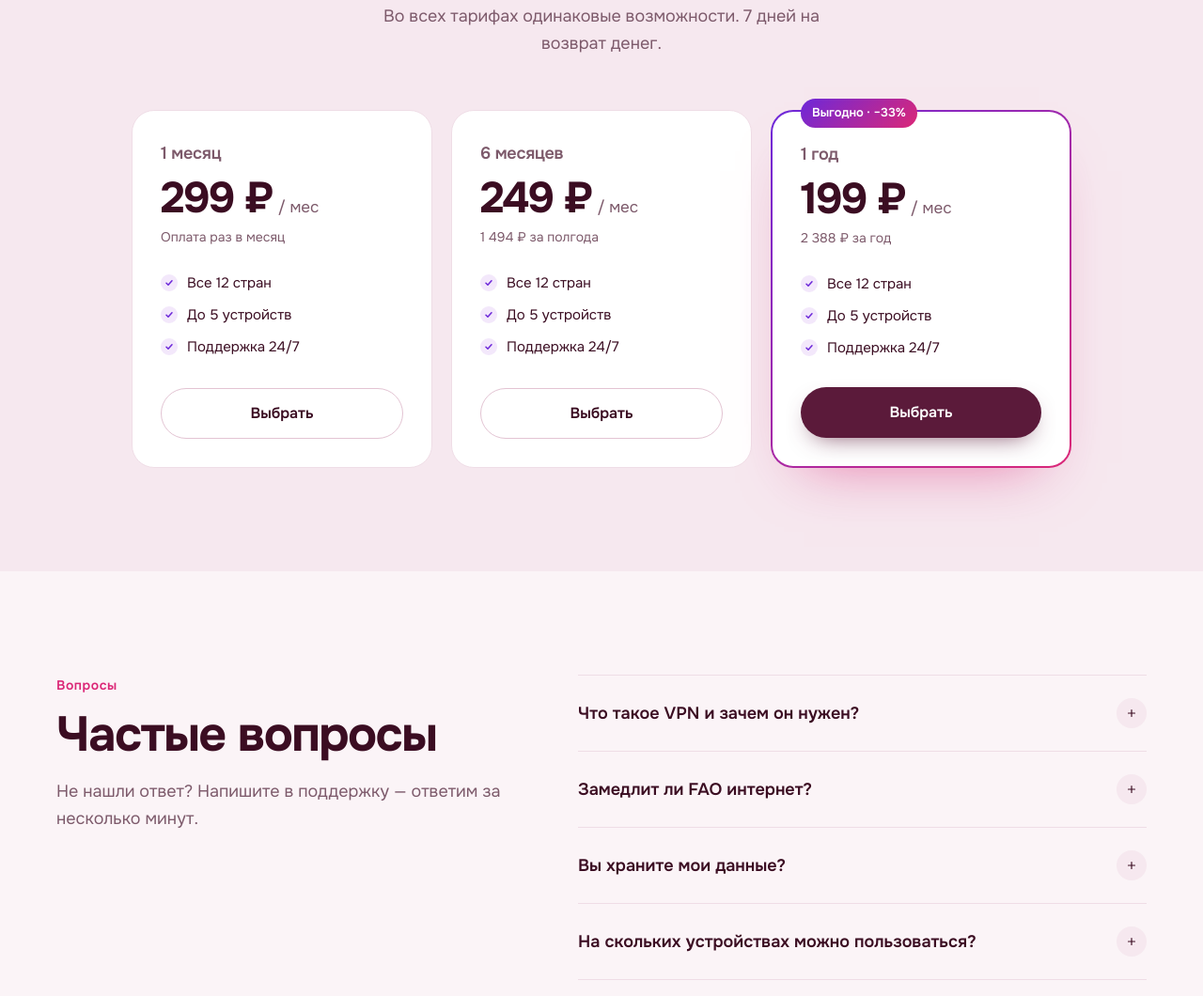
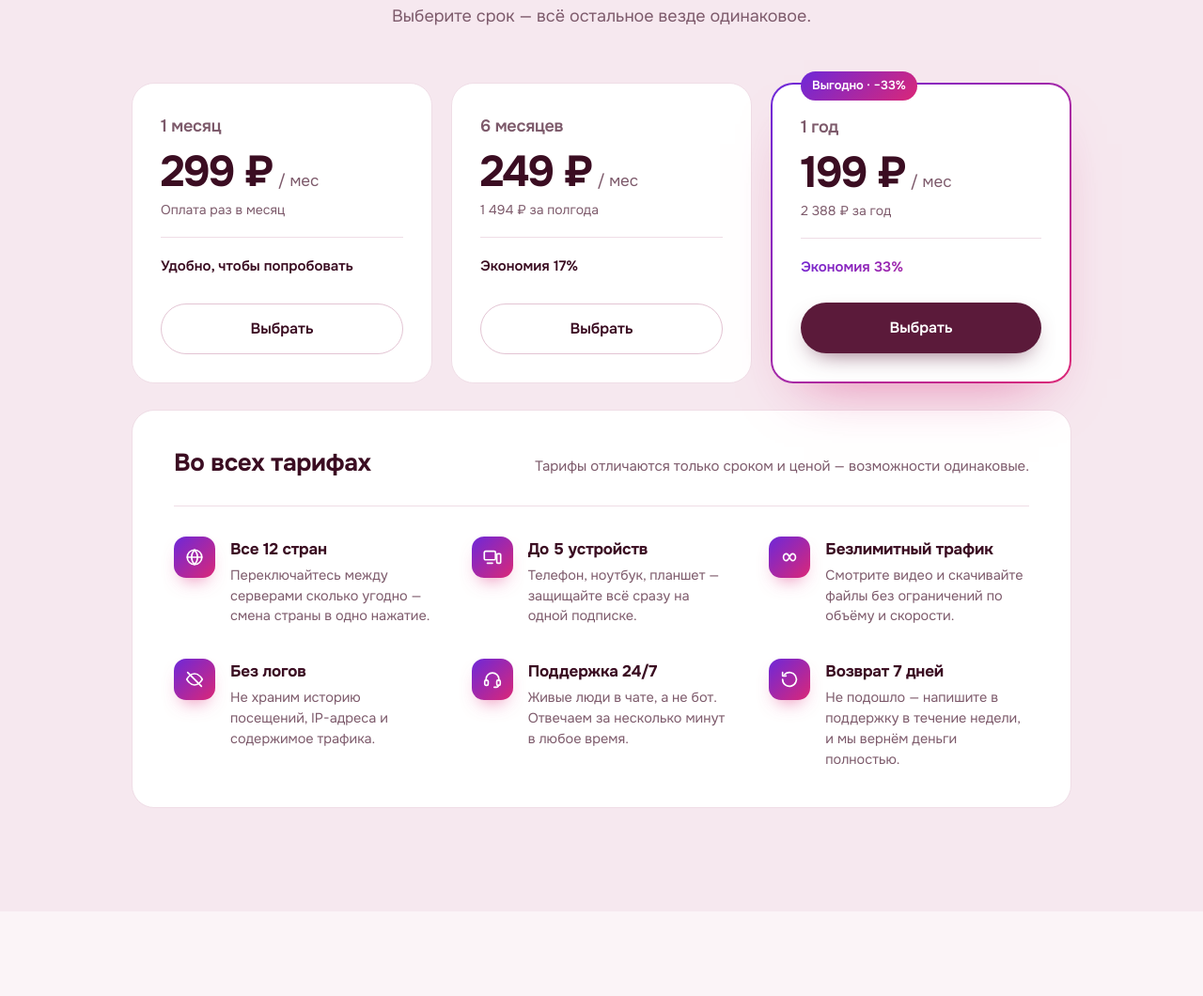
Before and after one commit to egor4dkorobov-cmd/fedonko, a plain HTML site: page fao/index.html in a window 1280 px wide. Shown: the part 2890-3950 px from the top of the page at 94% size. Drawn offline with Linux system fonts and the light colour scheme.

Commit message:
FAO: короткие карточки тарифов и общий блок «Во всех тарифах»
Co-Authored-By: Claude Opus 5.5 <noreply@anthropic.com>
Claude-Session: https://claude.ai/code/session_012ffBYaRAa9JfJ9Po7uTK57

```diff
--- a/fao/index.html
+++ b/fao/index.html
@@ -8,7 +8,7 @@
 <link rel="preconnect" href="https://fonts.googleapis.com">
 <link rel="preconnect" href="https://fonts.gstatic.com" crossorigin>
 <link href="https://fonts.googleapis.com/css2?family=Onest:wght@400;500;600;700&display=swap" rel="stylesheet">
-<link rel="stylesheet" href="style.css?v=202611151026">
+<link rel="stylesheet" href="style.css?v=202611151033">
 </head>
 <body>
 
@@ -164,25 +164,21 @@
     <div class="section-head center reveal">
       <p class="eyebrow">Тарифы</p>
       <h2>Чем дольше — тем выгоднее</h2>
-      <p class="lead">Во всех тарифах одинаковые возможности. 7 дней на возврат денег.</p>
+      <p class="lead">Выберите срок — всё остальное везде одинаковое.</p>
     </div>
     <div class="plans">
       <article class="plan reveal">
         <h3>1 месяц</h3>
         <p class="price"><b>299 ₽</b><span>/ мес</span></p>
         <p class="plan-note">Оплата раз в месяц</p>
-        <ul class="plan-list">
-          <li>Все 12 стран</li><li>До 5 устройств</li><li>Поддержка 24/7</li>
-        </ul>
+        <p class="plan-tag">Удобно, чтобы попробовать</p>
         <button type="button" class="btn btn-ghost btn-block">Выбрать</button>
       </article>
       <article class="plan reveal">
         <h3>6 месяцев</h3>
         <p class="price"><b>249 ₽</b><span>/ мес</span></p>
         <p class="plan-note">1 494 ₽ за полгода</p>
-        <ul class="plan-list">
-          <li>Все 12 стран</li><li>До 5 устройств</li><li>Поддержка 24/7</li>
-        </ul>
+        <p class="plan-tag">Экономия 17%</p>
         <button type="button" class="btn btn-ghost btn-block">Выбрать</button>
       </article>
       <article class="plan plan-best reveal">
@@ -190,11 +186,24 @@
         <h3>1 год</h3>
         <p class="price"><b>199 ₽</b><span>/ мес</span></p>
         <p class="plan-note">2 388 ₽ за год</p>
-        <ul class="plan-list">
-          <li>Все 12 стран</li><li>До 5 устройств</li><li>Поддержка 24/7</li>
-        </ul>
+        <p class="plan-tag">Экономия 33%</p>
         <button type="button" class="btn btn-accent btn-block">Выбрать</button>
       </article>
+    </div>
+    <!-- что входит в любой тариф -->
+    <div class="included reveal">
+      <div class="included-head">
+        <h3>Во всех тарифах</h3>
+        <p>Тарифы отличаются только сроком и ценой — возможности одинаковые.</p>
+      </div>
+      <ul class="included-list">
+        <li><span class="icon"><svg viewBox="0 0 24 24"><circle cx="12" cy="12" r="8.5"/><path d="M3.5 12h17M12 3.5c2.4 2.6 3.5 5.4 3.5 8.5s-1.1 5.9-3.5 8.5c-2.4-2.6-3.5-5.4-3.5-8.5s1.1-5.9 3.5-8.5z"/></svg></span><div><h4>Все 12 стран</h4><p>Переключайтесь между серверами сколько угодно — смена страны в одно нажатие.</p></div></li>
+        <li><span class="icon"><svg viewBox="0 0 24 24"><rect x="2.5" y="5" width="13" height="10" rx="1.5"/><path d="M6 19h6"/><rect x="17" y="8" width="4.5" height="11" rx="1.2"/></svg></span><div><h4>До 5 устройств</h4><p>Телефон, ноутбук, планшет — защищайте всё сразу на одной подписке.</p></div></li>
+        <li><span class="icon"><svg viewBox="0 0 24 24"><path d="M5 12c0-2.2 1.6-4 3.5-4 3.5 0 3.5 8 7 8 1.9 0 3.5-1.8 3.5-4s-1.6-4-3.5-4c-3.5 0-3.5 8-7 8C6.6 16 5 14.2 5 12z"/></svg></span><div><h4>Безлимитный трафик</h4><p>Смотрите видео и скачивайте файлы без ограничений по объёму и скорости.</p></div></li>
+        <li><span class="icon"><svg viewBox="0 0 24 24"><path d="M3 12s3.5-6.5 9-6.5S21 12 21 12s-3.5 6.5-9 6.5S3 12 3 12z"/><path d="M4 4l16 16"/></svg></span><div><h4>Без логов</h4><p>Не храним историю посещений, IP-адреса и содержимое трафика.</p></div></li>
+        <li><span class="icon"><svg viewBox="0 0 24 24"><path d="M4.5 13.5v-1.5a7.5 7.5 0 0 1 15 0v1.5"/><rect x="3" y="13" width="4" height="6" rx="1.5"/><rect x="17" y="13" width="4" height="6" rx="1.5"/><path d="M19 19c0 1.4-2 2.2-5 2.2"/></svg></span><div><h4>Поддержка 24/7</h4><p>Живые люди в чате, а не бот. Отвечаем за несколько минут в любое время.</p></div></li>
+        <li><span class="icon"><svg viewBox="0 0 24 24"><path d="M4 12a8 8 0 1 0 2.4-5.7"/><path d="M4 4v4h4"/></svg></span><div><h4>Возврат 7 дней</h4><p>Не подошло — напишите в поддержку в течение недели, и мы вернём деньги полностью.</p></div></li>
+      </ul>
     </div>
   </div>
 </section>
@@ -266,6 +275,6 @@
   </div>
 </footer>
 
-<script src="script.js?v=202611151026"></script>
+<script src="script.js?v=202611151033"></script>
 </body>
 </html>
--- a/fao/style.css
+++ b/fao/style.css
@@ -350,3 +350,32 @@ h3 { font-size: 20px; letter-spacing: -0.015em; line-height: 1.25; }
 .cta .btn-accent:hover { filter: brightness(1.08); }
 .btn:focus-visible, .nav a:focus-visible, summary:focus-visible, .power:focus-visible { outline-color: rgba(219,39,119,.45); }
 .feature { background: #fff; }
+
+/* ===== Тарифы: короткие карточки + блок «Во всех тарифах» ===== */
+.plan-tag { margin: 18px 0 26px; padding-top: 18px; border-top: 1px solid var(--line); font-size: 15px; font-weight: 600; color: var(--text); flex: 1; }
+.plan-best .plan-tag { background: var(--grad); -webkit-background-clip: text; background-clip: text; color: transparent; }
+
+.included {
+  max-width: 1000px; margin: 28px auto 0;
+  padding: 40px 44px;
+  background: #fff; border: 1px solid var(--line); border-radius: 24px;
+}
+.included-head { display: flex; justify-content: space-between; align-items: baseline; gap: 20px; flex-wrap: wrap; padding-bottom: 28px; margin-bottom: 32px; border-bottom: 1px solid var(--line); }
+.included-head h3 { font-size: 26px; }
+.included-head p { color: var(--muted); font-size: 15px; }
+.included-list { list-style: none; display: grid; grid-template-columns: repeat(3, 1fr); gap: 34px 40px; }
+.included-list li { display: flex; gap: 16px; align-items: flex-start; }
+.included-list .icon { margin: 0; flex-shrink: 0; width: 44px; height: 44px; border-radius: 13px; background: var(--grad); color: #fff; box-shadow: 0 10px 20px -10px rgba(219,39,119,.7); }
+.included-list .icon svg { width: 22px; height: 22px; }
+.included-list h4 { font-size: 17px; font-weight: 700; letter-spacing: -0.01em; margin-bottom: 4px; }
+.included-list p { color: var(--muted); font-size: 14.5px; line-height: 1.5; }
+
+@media (max-width: 1000px) {
+  .included-list { grid-template-columns: repeat(2, 1fr); }
+}
+@media (max-width: 720px) {
+  .included { padding: 28px 22px; margin-top: 20px; }
+  .included-head { flex-direction: column; gap: 6px; padding-bottom: 22px; margin-bottom: 24px; }
+  .included-head h3 { font-size: 22px; }
+  .included-list { grid-template-columns: 1fr; gap: 24px; }
+}
```
